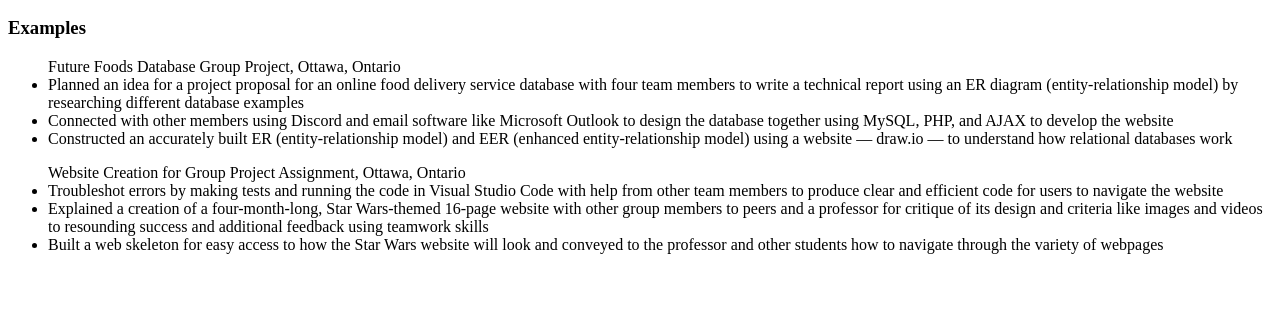
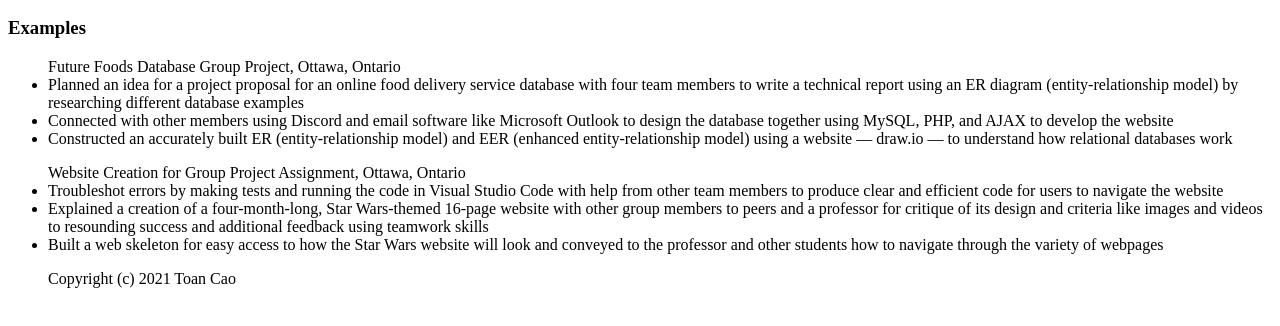
Before and after one commit to toancao1/Toan-Github-Portfolio, a plain HTML site: page work.html in a window 1280 px wide. Shown: the part 110-436 px from the top of the page. Drawn offline with Linux system fonts and the light colour scheme.

Commit message:
Update work.html

```diff
--- a/work.html
+++ b/work.html
@@ -15,4 +15,7 @@
             <li>Explained a creation of a four-month-long, Star Wars-themed 16-page website with other group members to peers and a professor for critique of its design and criteria like images and videos to resounding success and additional feedback using teamwork skills</li>
             <li>Built a web skeleton for easy access to how the Star Wars website will look and conveyed to the professor and other students how to navigate through the variety of webpages</li>
     </body>
+    <footer>
+        <p>Copyright (c) 2021 Toan Cao</p>
+    </footer>
 </html>
```
